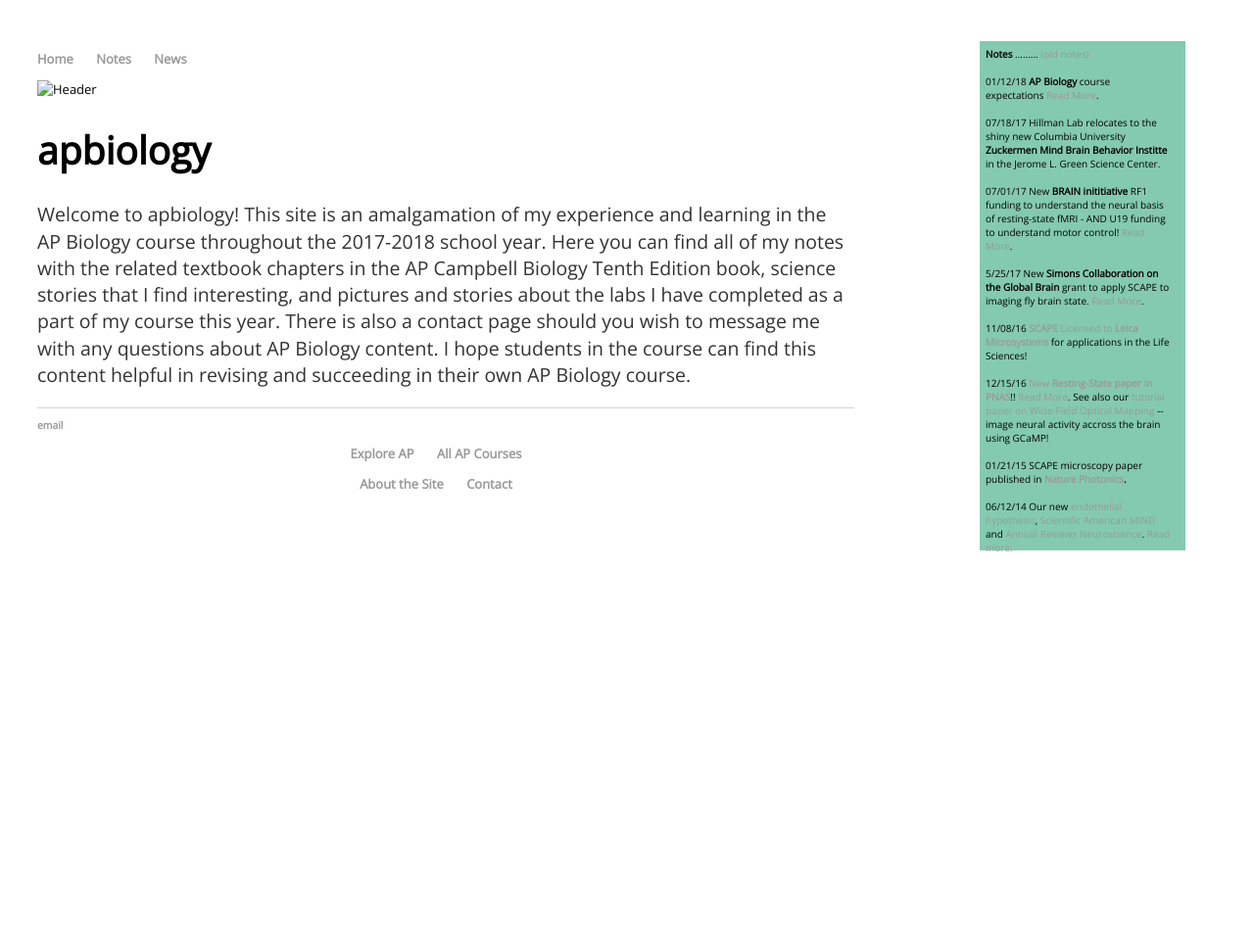
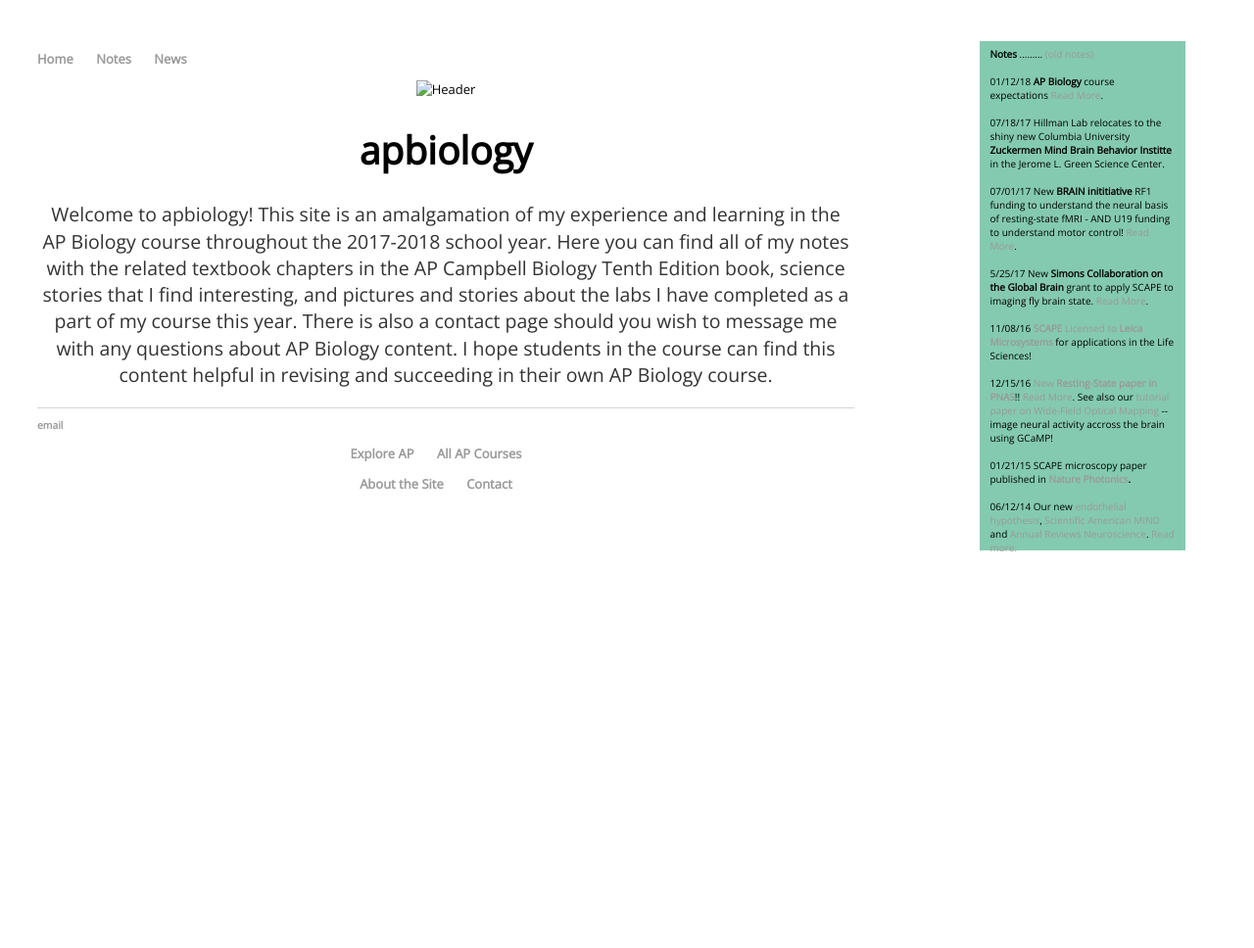
Before and after one commit to meganscarlett/meganscarlett.github.io, a Jekyll site: the page built from index.html, in a window 1280 px wide. Shown: the whole page at 98% size. Built offline with Jekyll 4.4.1, drawn with Linux system fonts in a browser that asks for light colours.

Commit message:
Update index.html

```diff
--- a/index.html
+++ b/index.html
@@ -3,7 +3,7 @@ layout: default
 title: apbiology
 ---
 <div class="blurb">
-<img src="meganscarlett.github.io/Screen Shot 2018-01-12 at 11.07.38 PM.png" alt="Header">
+<center><img src="meganscarlett.github.io/Screen Shot 2018-01-12 at 11.07.38 PM.png" alt="Header"</center>
 	<h1>apbiology</h1>
 	<p>Welcome to apbiology! This site is an amalgamation of my experience and learning in the AP Biology course throughout the 2017-2018 school year.
 
```
